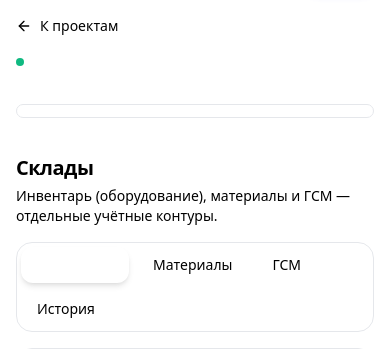
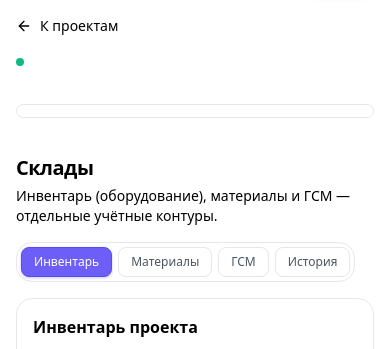
Before and after one commit to Bakhytzhan92/metrix, a Django app: template backend/templates/core/project/warehouses.html in a window 390 px wide. Shown: the part 56-405 px from the top of the page. Run offline with Django 5.2, Linux system fonts and the light colour scheme; the template is opened without the code that fills it, so the values that code supplies are empty; parts of the project's set-up code (start-up, migrations or seed data) failed here and were passed over; some libraries are stand-ins or nearby versions.

Commit message:
ui: сворачиваемый сайдбар и фикс подвкладок складов
- base: кнопка M переключает ширину панели, localStorage, подсказки title
- warehouses: активная подвкладка через mx-subtab--active вместо bg-primary

Co-authored-by: Cursor <cursoragent@cursor.com>

```diff
--- a/backend/templates/base.html
+++ b/backend/templates/base.html
@@ -177,10 +177,85 @@
         border-color: var(--mx-primary-hover) !important;
         -webkit-text-fill-color: #fff;
       }
+      /* Подвкладки-кнопки (склады и т.п.) — тот же сбой Tailwind bg-primary на <button> */
+      button.mx-subtab--active {
+        background-color: var(--mx-primary) !important;
+        color: #fff !important;
+        border-color: var(--mx-primary-hover) !important;
+        -webkit-text-fill-color: #fff;
+        box-shadow: 0 1px 3px rgba(109, 94, 248, 0.35);
+      }
+      button.mx-subtab--active:hover,
+      button.mx-subtab--active:focus-visible {
+        background-color: var(--mx-primary-hover) !important;
+        color: #fff !important;
+        border-color: var(--mx-primary-hover) !important;
+        -webkit-text-fill-color: #fff;
+      }
+      /* Сворачиваемый сайдбар */
+      .mx-sidebar {
+        width: 16rem;
+        flex-shrink: 0;
+        transition: width 0.22s ease;
+      }
+      @media (min-width: 1280px) {
+        .mx-sidebar {
+          width: 17rem;
+        }
+      }
+      html.mx-sidebar-collapsed .mx-sidebar {
+        width: 4.5rem;
+      }
+      html.mx-sidebar-collapsed .mx-sidebar-brand {
+        justify-content: center;
+        padding-left: 0.65rem;
+        padding-right: 0.65rem;
+        gap: 0;
+      }
+      html.mx-sidebar-collapsed .mx-sidebar-title {
+        display: none;
+      }
+      html.mx-sidebar-collapsed .mx-nav-label,
+      html.mx-sidebar-collapsed .mx-sidebar-chevron {
+        display: none;
+      }
+      html.mx-sidebar-collapsed .mx-sidebar details > div {
+        display: none !important;
+      }
+      html.mx-sidebar-collapsed .mx-sidebar details > summary {
+        justify-content: center;
+      }
+      html.mx-sidebar-collapsed .mx-sidebar .mx-nav-item {
+        justify-content: center;
+        gap: 0;
+        padding-left: 0.65rem;
+        padding-right: 0.65rem;
+      }
+      html.mx-sidebar-collapsed .mx-sidebar .mx-nav-item.ml-2 {
+        margin-left: 0;
+      }
+      html.mx-sidebar-collapsed .mx-sidebar .mx-nav-active {
+        box-shadow: inset 0 0 0 1px rgba(139, 127, 255, 0.2);
+      }
+      html.mx-sidebar-collapsed .mx-sidebar-footer .mx-sidebar-footer-text {
+        display: none;
+      }
+      html.mx-sidebar-collapsed .mx-sidebar-footer .mx-sidebar-user-row {
+        justify-content: center;
+      }
+      html.mx-sidebar-collapsed .mx-sidebar-footer a.inline-flex {
+        justify-content: center;
+        width: 100%;
+      }
     </style>
     {% block extra_head %}{% endblock %}
   </head>
   <body class="min-h-screen bg-surface-page font-sans text-ink antialiased">
+    <script>
+      try {
+        if (localStorage.getItem('mx-sidebar-collapsed') === '1') document.documentElement.classList.add('mx-sidebar-collapsed');
+      } catch (e) {}
+    </script>
     {% load rbac_extras %}
     {% if impersonation_active %}
     <div class="bg-amber-50 text-amber-950 text-center text-sm py-2.5 px-4 border-b border-amber-200/80 flex flex-wrap items-center justify-center gap-3">
@@ -193,12 +268,19 @@
     {% endif %}
     <div class="min-h-screen flex">
       <!-- Sidebar -->
-      <aside class="hidden md:flex w-64 xl:w-[17rem] flex-col bg-gradient-to-b from-[#1e1b4b] via-[#1a1744] to-[#13102e] text-slate-200 border-r border-white/5 shadow-mx">
-        <div class="h-16 flex items-center gap-2.5 px-5 border-b border-white/10">
-          <div class="flex h-9 w-9 shrink-0 items-center justify-center rounded-xl bg-gradient-to-br from-primary to-primary-soft text-white font-bold text-sm shadow-[0_8px_24px_rgba(109,94,248,0.35)]">
+      <aside id="mx-sidebar" class="mx-sidebar hidden md:flex flex-col bg-gradient-to-b from-[#1e1b4b] via-[#1a1744] to-[#13102e] text-slate-200 border-r border-white/5 shadow-mx">
+        <div class="mx-sidebar-brand h-16 flex items-center gap-2.5 px-5 border-b border-white/10">
+          <button
+            type="button"
+            id="mx-sidebar-toggle"
+            class="mx-sidebar-logo-btn flex h-9 w-9 shrink-0 items-center justify-center rounded-xl bg-gradient-to-br from-[#6D5EF8] to-[#8B7FFF] text-white font-bold text-sm shadow-[0_8px_24px_rgba(109,94,248,0.35)] cursor-pointer border-0 hover:brightness-110 focus:outline-none focus:ring-2 focus:ring-white/35 focus:ring-offset-2 focus:ring-offset-[#1a1744]"
+            aria-controls="mx-sidebar"
+            aria-expanded="true"
+            aria-label="Свернуть боковое меню"
+          >
             M
-          </div>
-          <div class="min-w-0">
+          </button>
+          <div class="mx-sidebar-title min-w-0">
             <span class="text-[15px] font-semibold text-white tracking-tight leading-tight block">Metrix</span>
             <span class="text-[10px] uppercase tracking-wider text-slate-400 font-medium">Стройка · ERP</span>
           </div>
@@ -206,98 +288,98 @@
         <nav class="flex-1 px-3 py-4 space-y-0.5 text-sm overflow-y-auto">
           {% has_perm 'view_projects' as can_projects %}
           {% if can_projects %}
-          <a href="{% url 'dashboard' %}" class="mx-nav-item flex items-center gap-3 px-3 py-2.5 rounded-xl text-slate-300 {% if request.resolver_match.url_name == 'dashboard' or request.resolver_match.url_name|default:''|slice:':8' == 'project_' %}mx-nav-active{% endif %}">
+          <a href="{% url 'dashboard' %}" title="Проекты" class="mx-nav-item flex items-center gap-3 px-3 py-2.5 rounded-xl text-slate-300 {% if request.resolver_match.url_name == 'dashboard' or request.resolver_match.url_name|default:''|slice:':8' == 'project_' %}mx-nav-active{% endif %}">
             <i data-lucide="folder-kanban" class="w-5 h-5 shrink-0 opacity-90" aria-hidden="true"></i>
-            <span>Проекты</span>
+            <span class="mx-nav-label">Проекты</span>
           </a>
           {% endif %}
           {% has_perm 'view_tasks' as can_tasks %}
           {% if can_tasks %}
-          <a href="{% url 'task_list' %}" class="mx-nav-item flex items-center gap-3 px-3 py-2.5 rounded-xl text-slate-300 {% if request.resolver_match.url_name == 'task_list' or request.resolver_match.url_name == 'task_create' or request.resolver_match.url_name == 'task_edit' %}mx-nav-active{% endif %}">
+          <a href="{% url 'task_list' %}" title="Задачи" class="mx-nav-item flex items-center gap-3 px-3 py-2.5 rounded-xl text-slate-300 {% if request.resolver_match.url_name == 'task_list' or request.resolver_match.url_name == 'task_create' or request.resolver_match.url_name == 'task_edit' %}mx-nav-active{% endif %}">
             <i data-lucide="list-todo" class="w-5 h-5 shrink-0 opacity-90" aria-hidden="true"></i>
-            <span>Задачи</span>
+            <span class="mx-nav-label">Задачи</span>
           </a>
           {% endif %}
           {% has_perm 'view_finance' as can_fin %}
           {% if can_fin %}
-          <a href="{% url 'finance_dashboard' %}" class="mx-nav-item flex items-center gap-3 px-3 py-2.5 rounded-xl text-slate-300 {% if request.resolver_match.url_name == 'finance_dashboard' or request.resolver_match.url_name == 'finance_income' or request.resolver_match.url_name == 'finance_expense' or request.resolver_match.url_name == 'finance_transfer' %}mx-nav-active{% endif %}">
+          <a href="{% url 'finance_dashboard' %}" title="Финансы" class="mx-nav-item flex items-center gap-3 px-3 py-2.5 rounded-xl text-slate-300 {% if request.resolver_match.url_name == 'finance_dashboard' or request.resolver_match.url_name == 'finance_income' or request.resolver_match.url_name == 'finance_expense' or request.resolver_match.url_name == 'finance_transfer' %}mx-nav-active{% endif %}">
             <i data-lucide="wallet" class="w-5 h-5 shrink-0 opacity-90" aria-hidden="true"></i>
-            <span>Финансы</span>
+            <span class="mx-nav-label">Финансы</span>
           </a>
           {% endif %}
           {% has_perm 'view_supply' as can_sup %}
           {% if can_sup %}
-          <a href="{% url 'supply_dashboard' %}" class="mx-nav-item flex items-center gap-3 px-3 py-2.5 rounded-xl text-slate-300 {% if request.resolver_match.url_name == 'supply_dashboard' or request.resolver_match.url_name == 'supply_request_create' or request.resolver_match.url_name == 'supply_order_create' or request.resolver_match.url_name == 'supply_order_detail' %}mx-nav-active{% endif %}">
+          <a href="{% url 'supply_dashboard' %}" title="Снабжение" class="mx-nav-item flex items-center gap-3 px-3 py-2.5 rounded-xl text-slate-300 {% if request.resolver_match.url_name == 'supply_dashboard' or request.resolver_match.url_name == 'supply_request_create' or request.resolver_match.url_name == 'supply_order_create' or request.resolver_match.url_name == 'supply_order_detail' %}mx-nav-active{% endif %}">
             <i data-lucide="truck" class="w-5 h-5 shrink-0 opacity-90" aria-hidden="true"></i>
-            <span>Снабжение</span>
+            <span class="mx-nav-label">Снабжение</span>
           </a>
           {% endif %}
           {% has_perm 'view_warehouse' as can_wh %}
           {% if can_wh %}
-          <a href="{% url 'warehouses_dashboard' %}" class="mx-nav-item flex items-center gap-3 px-3 py-2.5 rounded-xl text-slate-300 {% if request.resolver_match.url_name == 'warehouses_dashboard' or request.resolver_match.url_name == 'warehouse_detail' or request.resolver_match.url_name == 'warehouse_create' or request.resolver_match.url_name == 'stock_incoming' or request.resolver_match.url_name == 'stock_writeoff' or request.resolver_match.url_name == 'stock_transfer' or request.resolver_match.url_name == 'material_create' or request.resolver_match.url_name == 'warehouses_incoming' or request.resolver_match.url_name == 'warehouses_outgoing' or request.resolver_match.url_name == 'warehouses_transfer' %}mx-nav-active{% endif %}">
+          <a href="{% url 'warehouses_dashboard' %}" title="Склады" class="mx-nav-item flex items-center gap-3 px-3 py-2.5 rounded-xl text-slate-300 {% if request.resolver_match.url_name == 'warehouses_dashboard' or request.resolver_match.url_name == 'warehouse_detail' or request.resolver_match.url_name == 'warehouse_create' or request.resolver_match.url_name == 'stock_incoming' or request.resolver_match.url_name == 'stock_writeoff' or request.resolver_match.url_name == 'stock_transfer' or request.resolver_match.url_name == 'material_create' or request.resolver_match.url_name == 'warehouses_incoming' or request.resolver_match.url_name == 'warehouses_outgoing' or request.resolver_match.url_name == 'warehouses_transfer' %}mx-nav-active{% endif %}">
             <i data-lucide="warehouse" class="w-5 h-5 shrink-0 opacity-90" aria-hidden="true"></i>
-            <span>Склады</span>
+            <span class="mx-nav-label">Склады</span>
           </a>
-          <a href="{% url 'warehouse_inventory_erp' %}" class="mx-nav-item flex items-center gap-3 px-3 py-2 rounded-xl text-xs ml-2 text-slate-400 {% if request.resolver_match.url_name == 'warehouse_inventory_erp' %}mx-nav-active{% endif %}">
+          <a href="{% url 'warehouse_inventory_erp' %}" title="Инвентарь ERP" class="mx-nav-item flex items-center gap-3 px-3 py-2 rounded-xl text-xs ml-2 text-slate-400 {% if request.resolver_match.url_name == 'warehouse_inventory_erp' %}mx-nav-active{% endif %}">
             <i data-lucide="clipboard-list" class="w-4 h-4 shrink-0 opacity-80" aria-hidden="true"></i>
-            <span>Инвентарь ERP</span>
+            <span class="mx-nav-label">Инвентарь ERP</span>
           </a>
           {% endif %}
           {% has_perm 'view_reports' as can_rep %}
           {% if can_rep %}
-          <a href="{% url 'reports_index' %}" class="mx-nav-item flex items-center gap-3 px-3 py-2.5 rounded-xl text-slate-300 {% if request.resolver_match.url_name == 'reports_index' or request.resolver_match.url_name == 'reports_pnl' or request.resolver_match.url_name == 'reports_cashflow' or request.resolver_match.url_name == 'reports_project' %}mx-nav-active{% endif %}">
+          <a href="{% url 'reports_index' %}" title="Отчёты" class="mx-nav-item flex items-center gap-3 px-3 py-2.5 rounded-xl text-slate-300 {% if request.resolver_match.url_name == 'reports_index' or request.resolver_match.url_name == 'reports_pnl' or request.resolver_match.url_name == 'reports_cashflow' or request.resolver_match.url_name == 'reports_project' %}mx-nav-active{% endif %}">
             <i data-lucide="chart-column" class="w-5 h-5 shrink-0 opacity-90" aria-hidden="true"></i>
-            <span>Отчёты</span>
+            <span class="mx-nav-label">Отчёты</span>
           </a>
           {% endif %}
           <details class="group rounded-xl">
-            <summary class="mx-nav-item flex items-center gap-3 px-3 py-2.5 rounded-xl cursor-pointer list-none marker:content-none text-slate-300 hover:text-white [&::-webkit-details-marker]:hidden">
+            <summary class="mx-nav-item flex items-center gap-3 px-3 py-2.5 rounded-xl cursor-pointer list-none marker:content-none text-slate-300 hover:text-white [&::-webkit-details-marker]:hidden" title="Справочники">
               <i data-lucide="book-marked" class="w-5 h-5 shrink-0 opacity-90" aria-hidden="true"></i>
-              <span class="flex-1 text-left">Справочники</span>
-              <i data-lucide="chevron-down" class="w-4 h-4 shrink-0 opacity-60 transition-transform group-open:rotate-180" aria-hidden="true"></i>
+              <span class="mx-nav-label flex-1 text-left">Справочники</span>
+              <i data-lucide="chevron-down" class="mx-sidebar-chevron w-4 h-4 shrink-0 opacity-60 transition-transform group-open:rotate-180" aria-hidden="true"></i>
             </summary>
             <div class="mt-1 ml-3 pl-3 border-l border-white/10 space-y-0.5 pb-2">
               {% if can_wh %}
-              <a href="{% url 'company_equipment_list' %}" class="flex items-center gap-2 px-3 py-2 rounded-lg text-sm text-slate-400 hover:text-white hover:bg-white/5">
-                Проектная техника
+              <a href="{% url 'company_equipment_list' %}" title="Проектная техника" class="flex items-center gap-2 px-3 py-2 rounded-lg text-sm text-slate-400 hover:text-white hover:bg-white/5">
+                <span class="mx-nav-label">Проектная техника</span>
               </a>
               {% endif %}
               {% if can_wh %}
-              <a href="{% url 'material_create' %}" class="flex items-center gap-2 px-3 py-2 rounded-lg text-sm text-slate-400 hover:text-white hover:bg-white/5">
-                Материалы (склад)
+              <a href="{% url 'material_create' %}" title="Материалы (склад)" class="flex items-center gap-2 px-3 py-2 rounded-lg text-sm text-slate-400 hover:text-white hover:bg-white/5">
+                <span class="mx-nav-label">Материалы (склад)</span>
               </a>
               {% endif %}
             </div>
           </details>
           {% has_perm 'manage_users' as can_set %}
           {% if can_set %}
-          <a href="{% url 'company_settings' %}" class="mx-nav-item flex items-center gap-3 px-3 py-2.5 rounded-xl text-slate-300 {% if request.resolver_match.url_name == 'company_settings' or request.resolver_match.url_name == 'settings_access' or request.resolver_match.url_name == 'settings_access_edit' %}mx-nav-active{% endif %}">
+          <a href="{% url 'company_settings' %}" title="Настройки" class="mx-nav-item flex items-center gap-3 px-3 py-2.5 rounded-xl text-slate-300 {% if request.resolver_match.url_name == 'company_settings' or request.resolver_match.url_name == 'settings_access' or request.resolver_match.url_name == 'settings_access_edit' %}mx-nav-active{% endif %}">
             <i data-lucide="settings" class="w-5 h-5 shrink-0 opacity-90" aria-hidden="true"></i>
-            <span>Настройки</span>
+            <span class="mx-nav-label">Настройки</span>
           </a>
           {% endif %}
           {% if is_saas_super_admin %}
-          <a href="{% url 'superadmin:superadmin_panel' %}" class="mt-2 mx-nav-item flex items-center gap-3 px-3 py-2.5 rounded-xl border border-primary/40 bg-primary/10 text-primary-soft font-medium">
+          <a href="{% url 'superadmin:superadmin_panel' %}" title="Платформа" class="mt-2 mx-nav-item flex items-center gap-3 px-3 py-2.5 rounded-xl border border-primary/40 bg-primary/10 text-primary-soft font-medium">
             <i data-lucide="shield-check" class="w-5 h-5 shrink-0" aria-hidden="true"></i>
-            <span>Платформа</span>
+            <span class="mx-nav-label">Платформа</span>
           </a>
           {% endif %}
         </nav>
-        <div class="px-4 py-4 border-t border-white/10 text-xs text-slate-400 space-y-2">
+        <div class="mx-sidebar-footer px-4 py-4 border-t border-white/10 text-xs text-slate-400 space-y-2">
           {% if user.is_authenticated %}
-            <div class="flex items-center gap-2.5">
-              <div class="h-9 w-9 rounded-xl bg-gradient-to-br from-primary/90 to-primary-soft/80 flex items-center justify-center text-white text-[11px] font-bold shrink-0">
+            <div class="mx-sidebar-user-row flex items-center gap-2.5">
+              <div class="h-9 w-9 rounded-xl bg-gradient-to-br from-[#6D5EF8]/90 to-[#8B7FFF]/80 flex items-center justify-center text-white text-[11px] font-bold shrink-0">
                 {{ user.username|slice:":2"|upper }}
               </div>
-              <div class="min-w-0">
+              <div class="mx-sidebar-footer-text min-w-0">
                 <p class="font-medium text-slate-200 truncate text-sm" title="{{ user.get_username }}">{{ user.get_username }}</p>
                 {% if user.email %}
                 <p class="truncate text-[11px] text-slate-500" title="{{ user.email }}">{{ user.email }}</p>
                 {% endif %}
               </div>
             </div>
-            <a href="{% url 'password_change' %}" class="text-primary-soft hover:text-white text-xs font-medium inline-flex items-center gap-1">
-              <i data-lucide="key-round" class="w-3.5 h-3.5"></i> Сменить пароль
+            <a href="{% url 'password_change' %}" title="Сменить пароль" class="text-[#8b7fff] hover:text-white text-xs font-medium inline-flex items-center gap-1">
+              <i data-lucide="key-round" class="w-3.5 h-3.5"></i> <span class="mx-nav-label">Сменить пароль</span>
             </a>
           {% endif %}
         </div>
@@ -382,6 +464,30 @@
     <script>
       document.addEventListener('DOMContentLoaded', function () {
         if (typeof lucide !== 'undefined' && lucide.createIcons) lucide.createIcons();
+
+        var key = 'mx-sidebar-collapsed';
+        var root = document.documentElement;
+        var btn = document.getElementById('mx-sidebar-toggle');
+        if (btn) {
+          function syncSidebarToggleUi() {
+            var collapsed = root.classList.contains('mx-sidebar-collapsed');
+            btn.setAttribute('aria-expanded', collapsed ? 'false' : 'true');
+            btn.setAttribute('aria-label', collapsed ? 'Развернуть боковое меню' : 'Свернуть боковое меню');
+          }
+          syncSidebarToggleUi();
+          btn.addEventListener('click', function () {
+            var next = !root.classList.contains('mx-sidebar-collapsed');
+            root.classList.toggle('mx-sidebar-collapsed', next);
+            try {
+              localStorage.setItem(key, next ? '1' : '0');
+            } catch (e) {}
+            document.querySelectorAll('#mx-sidebar details[open]').forEach(function (d) {
+              d.removeAttribute('open');
+            });
+            syncSidebarToggleUi();
+            if (typeof lucide !== 'undefined' && lucide.createIcons) lucide.createIcons();
+          });
+        }
       });
     </script>
     {% block extra_js %}{% endblock %}
--- a/backend/templates/core/project/warehouses.html
+++ b/backend/templates/core/project/warehouses.html
@@ -8,32 +8,32 @@
     <p class="text-sm text-ink-muted mt-1 max-w-2xl">Инвентарь (оборудование), материалы и ГСМ — отдельные учётные контуры.</p>
   </div>
 
-  <nav class="flex flex-wrap gap-2 p-1 rounded-2xl bg-white/90 border border-line shadow-mx-sm w-fit max-w-full mb-2" aria-label="Склады: подразделы">
+  <nav class="flex flex-wrap gap-1.5 p-1 rounded-2xl bg-white border border-gray-200 shadow-mx-sm w-fit max-w-full mb-2" aria-label="Склады: подразделы">
     <button
       type="button"
       data-wh-main="inventory"
-      class="wh-main-tab px-4 py-2 rounded-xl text-sm font-medium transition-all duration-150 bg-primary text-white shadow-md shadow-primary/20"
+      class="wh-main-tab inline-flex items-center justify-center rounded-lg border px-3 py-1.5 text-xs font-medium transition-all duration-150 shadow-sm mx-subtab--active"
     >
       Инвентарь
     </button>
     <button
       type="button"
       data-wh-main="materials"
-      class="wh-main-tab px-4 py-2 rounded-xl text-sm font-medium text-ink-muted hover:text-ink hover:bg-slate-50 transition-all duration-150"
+      class="wh-main-tab inline-flex items-center justify-center rounded-lg border border-gray-200 bg-white px-3 py-1.5 text-xs font-medium text-gray-600 transition-all duration-150 hover:border-gray-300 hover:bg-gray-50 hover:text-gray-900"
     >
       Материалы
     </button>
     <button
       type="button"
       data-wh-main="gsm"
-      class="wh-main-tab px-4 py-2 rounded-xl text-sm font-medium text-ink-muted hover:text-ink hover:bg-slate-50 transition-all duration-150"
+      class="wh-main-tab inline-flex items-center justify-center rounded-lg border border-gray-200 bg-white px-3 py-1.5 text-xs font-medium text-gray-600 transition-all duration-150 hover:border-gray-300 hover:bg-gray-50 hover:text-gray-900"
     >
       ГСМ
     </button>
     <button
       type="button"
       data-wh-main="history"
-      class="wh-main-tab px-4 py-2 rounded-xl text-sm font-medium text-ink-muted hover:text-ink hover:bg-slate-50 transition-all duration-150"
+      class="wh-main-tab inline-flex items-center justify-center rounded-lg border border-gray-200 bg-white px-3 py-1.5 text-xs font-medium text-gray-600 transition-all duration-150 hover:border-gray-300 hover:bg-gray-50 hover:text-gray-900"
     >
       История
     </button>
@@ -193,13 +193,14 @@
   function styleTabs(active) {
     tabs.forEach(function(btn) {
       var on = btn.getAttribute('data-wh-main') === active;
-      btn.classList.toggle('bg-primary', on);
-      btn.classList.toggle('text-white', on);
-      btn.classList.toggle('shadow-md', on);
-      btn.classList.toggle('shadow-primary/20', on);
-      btn.classList.toggle('text-ink-muted', !on);
-      btn.classList.toggle('hover:text-ink', !on);
-      btn.classList.toggle('hover:bg-slate-50', !on);
+      btn.classList.toggle('mx-subtab--active', on);
+      btn.classList.toggle('shadow-sm', on);
+      btn.classList.toggle('border-gray-200', !on);
+      btn.classList.toggle('bg-white', !on);
+      btn.classList.toggle('text-gray-600', !on);
+      btn.classList.toggle('hover:border-gray-300', !on);
+      btn.classList.toggle('hover:bg-gray-50', !on);
+      btn.classList.toggle('hover:text-gray-900', !on);
     });
   }
   function setMain(tab) {
```
